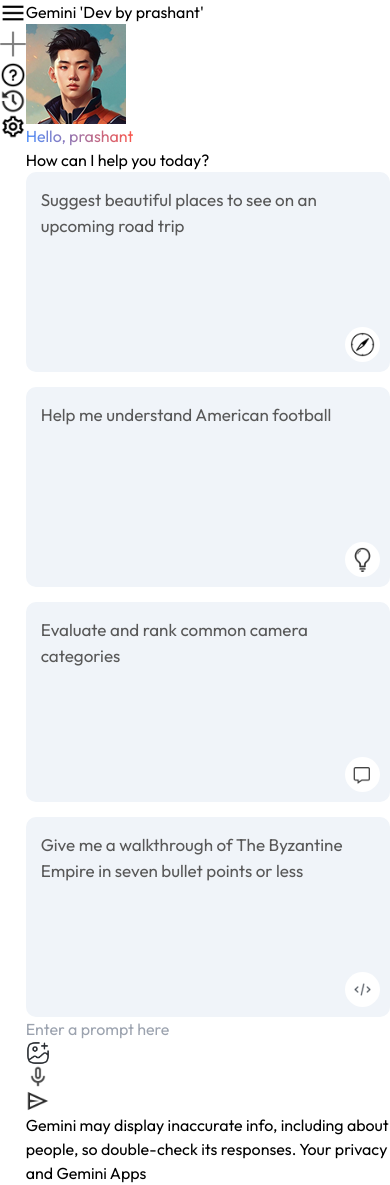
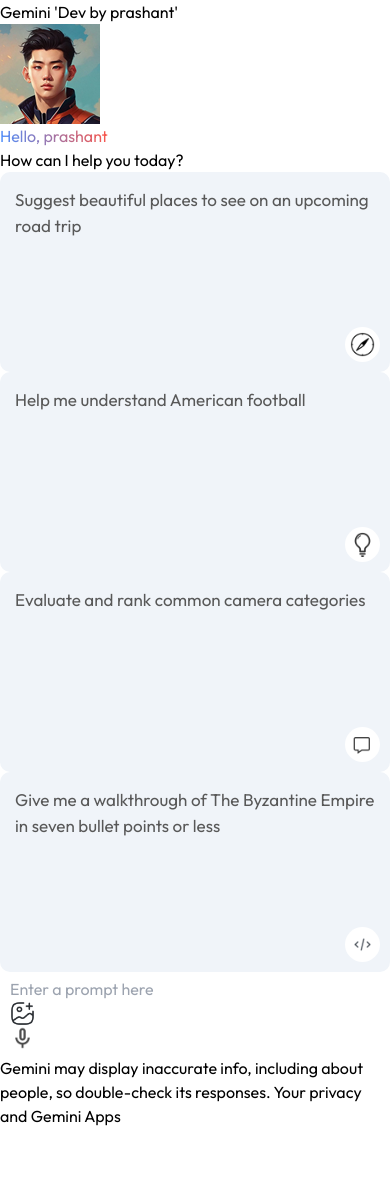
Before and after one commit to prashantjinwal/Gemini_AI_ChatBot, a React (Vite) app: page / in a window 390 px wide. After the commit the page ends 1128 px from the top, so only its background shows below. Built offline with nearby package versions, Linux system fonts and the light colour scheme.

Commit message:
Responsive

```diff
--- a/src/App.css
+++ b/src/App.css
@@ -20,22 +20,37 @@
 #root {
     display: flex;
     min-height: 100vh;
+    animation: fadin 2s ;
 }
+
+@keyframes fadin {
+    0%{
+        opacity: 0;
+    }
+    100%{
+        opacity: 1;
+    }
+}
+
 .main .greet span {
     background: -webkit-linear-gradient(16deg, #4b90ff, #ff5546 );
     -webkit-background-clip: text;
     -webkit-text-fill-color: transparent;
 }
 
-.main .Cards {
-    display: grid;
-    grid-template-columns: repeat(auto-fill, minmax(180px,1fr));
+.Cards::-webkit-scrollbar{
+    /* display: grid; */
+    /* grid-template-columns: repeat(auto-fill, minmax(180px,1fr)); */
+    /* grid-row: 4; */
     /* grid-column: 4; */
-    gap: 15px;
-    /* padding: 20px; */
+    /* gap: 15px;
+    padding: 20px; */
     /* overflow: hidden; */
     /* flex-wrap: nowrap; */
+    display: none;
+
 }
+
 .main .Card{
     height: 200px;
     padding: 15px;
@@ -88,6 +103,12 @@
     animation: loader 2s infinite linear;
 
 }
+.Slider-bar .Recent{
+    animation: fadin 1.5s;
+}
+.Slider-bar .recent-title{
+    animation: fadin 1.5s;
+}
 
 @keyframes loader {
     0%{
@@ -97,3 +118,29 @@
         background-position: 800px 0px;
     }
 }
+
+@media (max-width:600px){
+    .Slider-bar{
+        display: none;
+    }
+    .main-bottom input{
+        flex:  none;
+        width: 150px;
+    }
+    .main-bottom img{
+        width: 25px;
+    }
+    .search-box{
+        padding: 5px 10px;
+    }
+    .search-box div{
+        gap: 5px;
+    }
+    /* .main .Cards{
+    display:  flex ;
+    flex-direction: row;
+    width: 90vw;
+    max-width: 30em;
+    } */
+
+}
--- a/src/components/main/Main.jsx
+++ b/src/components/main/Main.jsx
@@ -9,47 +9,49 @@
 
   return (
     <>
-    <div className='main flex-1 relative min-h-[100vh] pb-[1em] px-4'>
+    <div className='main flex-1 relative min-h-[100vh] pb-[1em] px-2 lg:px-5'>
         <div className='nav flex items-center  justify-between text-xl p-5'>
-            <p className='font-medium text-2xl'>Gemini <span className="text-sm text-[#ff5546]">'Dev by <span className="text-sm text-[#4b90ff]">prashant</span>'</span></p>
+
+            <p className='font-medium text-2xl'> Gemini <span className="text-sm text-[#ff5546]">'Dev by <span className="text-sm text-[#4b90ff]">prashant</span>'</span></p>
             <img className='rounded-full w-[2em]' src={assets.user_icon} alt='profile' />
         </div>
 
 
 
-        <div className='main-container max-w-[900px] m-auto '>
+        <div className='main-container lg:max-w-[900px] m-auto '>
 
             {!showResult?
             <>
-            <div className='greet lg:text-6xl text-xl text-[#c7c4c5] font-medium py-8'>
+            <div className='greet lg:text-6xl text-4xl text-[#c7c4c5] font-medium py-10 px-4'>
                 <p><span>Hello, prashant</span></p>
                 <p>How can I help you today?</p>
             </div>
 
-            <div className='Cards py-5 pr-5 '>
-                <div className='Card'>
+            <div className='Cards pt-5 pb-0 px-5 flex  overflow-auto  max-w-[22em] lg:max-w-[100%]  w-full gap-5  p-5 '>
+                <div className='Card min-w-[12em]  '>
                     <p>Suggest beautiful places to see on an upcoming road trip</p>
                     <img src={assets.compass_icon} alt='#'/>
                 </div>
-                <div className='Card'>
+                <div className='Card min-w-[12em] '>
                     <p>Help me understand American football</p>
                     <img src={assets.bulb_icon} alt='#'/>
                 </div>
-                <div className='Card'>
+                <div className='Card min-w-[12em] '>
                     <p>Evaluate and rank common camera categories</p>
                     <img src={assets.message_icon} alt='#'/>
                 </div>
-                <div className='Card'>
+                <div className='Card min-w-[12em]'>
                     <p>Give me a walkthrough of The Byzantine Empire in seven bullet points or less</p>
                     <img src={assets.code_icon} alt='#'/>
                 </div>
             </div>
+
             </>
             :
             <div className="result py-0 px-[5%] max-h-[70vh] overflow-y-scroll">
                 <div className="result-title flex gap-4 items-center my-9 mx-0 ">
                     <img className="w-[2.3em] rounded-full" src={assets.user_icon} alt="#" />
-                    <p>{recentPrompt}</p>
+                    <p className='text-lg'>{recentPrompt}</p>
                 </div>
                 <div className="result-data flex items-start gap-5">
                     <img className='animate-pulse w-[2em]' src={assets.gemini_icon} alt="" />
@@ -73,16 +75,16 @@
 
 
 
-            <div className='main-bottom  absolute bottom-0 w-[100%] max-w-[900px] m-auto pt-0 pr-5 '>
-                    <div className='search-box flex items-center gap-5 justify-between  bg-[#f0f7f9] rounded-[50px] py-3 px-5  '>
-                        <input onChange={(e)=>setinput(e.target.value)}  value={input} className='w-[75%] p-2 outline-none bottom-0 bg-transparent text-[18px]' type='text' placeholder="Enter a prompt here" />
-                        <div className="flex items-center gap-4">
+            <div className='main-bottom  bottom-0 w-[100%] max-w-[900px] m-auto pt-0 pr-3 lg:pr-5 fixed '>
+                    <div className='search-box flex items-center gap-5 justify-between  bg-[#f0f7f9] rounded-[50px] py-3  px-5    '>
+                        <input onChange={(e)=>setinput(e.target.value)}  value={input} className='lg:w-[75%] w-full lg:py-2 lg:px-2 mx-3  py-5 outline-none bottom-0 bg-transparent text-[18px]' type='text' placeholder="Enter a prompt here" />
+                        <div className="flex items-center lg:gap-4 gap-6 pr-3 ">
                             <img src={assets.gallery_icon} alt="#" />
                             <img src={assets.mic_icon} alt="#" />
-                            <img onClick={()=>onSent()} src={assets.send_icon} alt="#" />
+                           {input? <img onClick={()=>onSent()} src={assets.send_icon} alt="#" />: null}
                         </div>
                     </div>
-                    <p className='text-sm font-normal text-center py-2'>Gemini may display inaccurate info, including about people, so double-check its responses. <span className='underline'> Your privacy and Gemini Apps</span></p>
+                    <p className='lg:text-sm text-[10px] font-normal text-center px-2 py-2'>Gemini may display inaccurate info, including about people, so double-check its responses. <span className='underline'> Your privacy and Gemini Apps</span></p>
             </div>
 
         </div>
```
